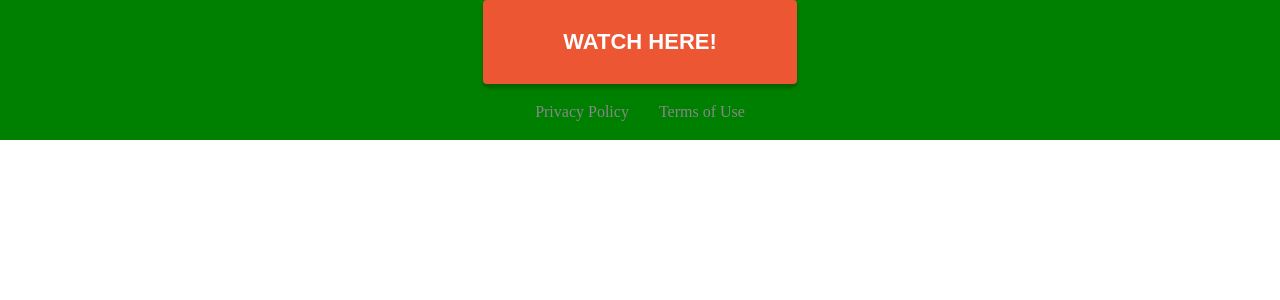
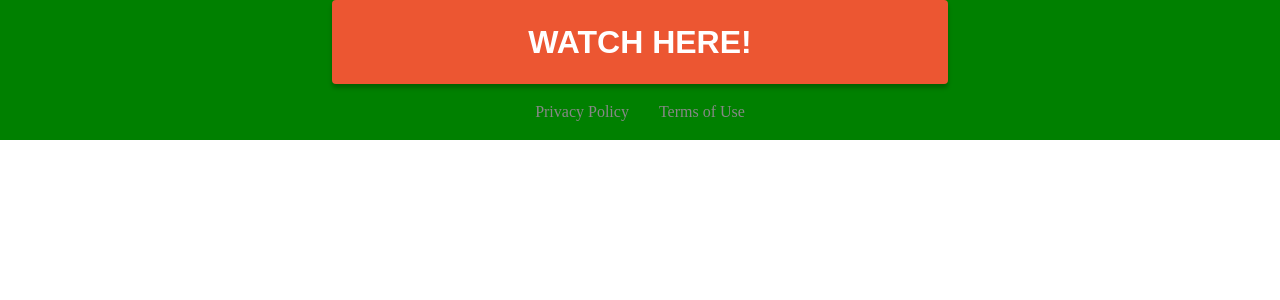
Before and after one commit to elisamunoz/movie-picker, a React (Create React App) app: page / in a window 1280 px wide. Shown: the top 300 px of the page. Built offline with nearby package versions, Linux system fonts and the light colour scheme.

Commit message:
added breakpoints

```diff
--- a/src/assets/styles/abstract/mixins.scss
+++ b/src/assets/styles/abstract/mixins.scss
@@ -0,0 +1,19 @@
+/* ------------------- */
+/* --- Breakpoints --- */
+/* ------------------- */
+
+@mixin mobile {
+  @media (min-width: $mobile) {
+    @content;
+  }
+}
+@mixin tablet {
+  @media (min-width: $tablet) {
+    @content;
+  }
+}
+@mixin desktop {
+  @media (min-width: $desktop) {
+    @content;
+  }
+}
--- a/src/assets/styles/abstract/variables.scss
+++ b/src/assets/styles/abstract/variables.scss
@@ -26,3 +26,16 @@ $transition-duration: 0.5s;
 $transition-timing: ease;
 $transition-property: all;
 $transition: $transition-duration $transition-timing $transition-property;
+
+/* ------------------- */
+/* --- Breakpoints --- */
+/* ------------------- */
+// $bp_xxs: 480px !default;
+// $bp_xs: 767px !default;
+// $bp_sm: $bp_xs + 1 !default;
+// $bp_md: 992px !default;
+// $bp_lg: 1100px !default;
+
+$mobile: 767px !default;
+$tablet: 992px !default;
+$desktop: 1100px !default;
--- a/src/ui/components/button/Button.module.scss
+++ b/src/ui/components/button/Button.module.scss
@@ -5,17 +5,20 @@
   color: $white;
   box-shadow: 0px 4px 4px rgba(0, 0, 0, 0.25);
   border-radius: $border-radius;
-  // padding: 23px 196px;
   padding: 23px 80px;
   box-sizing: border-box;
   cursor: pointer;
 
   // font style
   font-weight: 700;
-  // font-size: 32px;
   font-size: 22px;
   line-height: 38px;
   transition: $transition;
+
+  @include tablet {
+    padding: 23px 196px;
+    font-size: 32px;
+  }
 
   &:hover {
     background: $modal-button-color-hover;
```
